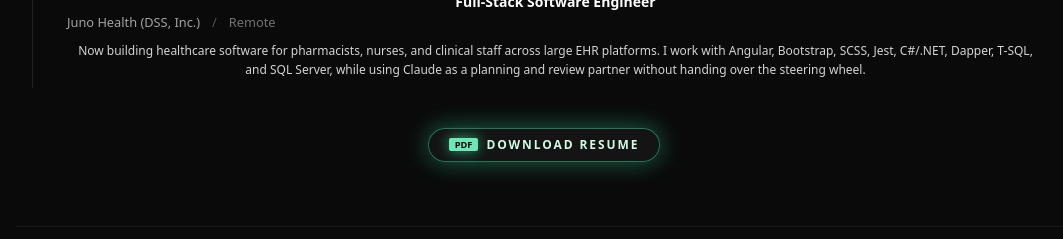
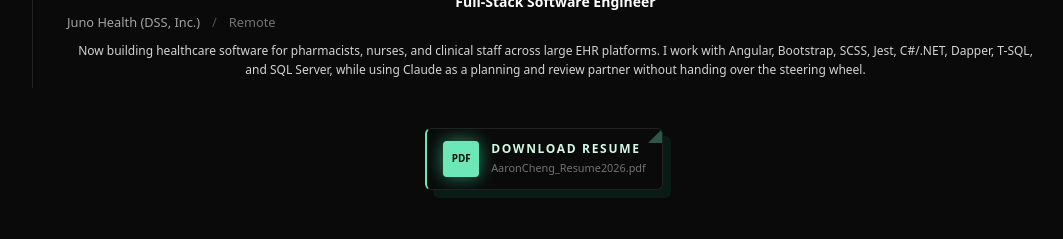
Before and after one commit to aaronchenghs/aaroncheng_v2, a React (Vite) app: page / in a window 1280 px wide. Shown: the part 1360-1599 px from the top of the page, without its empty margins (96-1159 px from the left). Built offline with nearby package versions, Linux system fonts and the light colour scheme; no server answers; the database is empty.

Commit message:
Resume download link component

```diff
--- /dev/null
+++ b/src/components/Common/ResumeDownloadLink.tsx
@@ -0,0 +1,34 @@
+const STYLES = {
+  root:
+    'group relative isolate inline-flex items-center gap-3 overflow-hidden rounded-md border ' +
+    'border-white/10 border-l-2 border-l-emerald-300 bg-neutral-950/80 px-4 py-3 text-left ' +
+    'shadow-[8px_8px_0_rgba(16,185,129,0.10)] transition duration-200 ' +
+    'before:absolute before:right-0 before:top-0 before:border-b-[14px] before:border-l-[14px] ' +
+    'before:border-b-emerald-300/35 before:border-l-transparent before:content-[""] ' +
+    'hover:-translate-y-[2px] hover:border-white/20 hover:border-l-emerald-200 ' +
+    'hover:bg-neutral-900/90 hover:shadow-[10px_10px_0_rgba(16,185,129,0.18)] ' +
+    'focus-visible:outline-none focus-visible:ring-2 focus-visible:ring-emerald-400 ' +
+    'focus-visible:ring-offset-2 focus-visible:ring-offset-neutral-950',
+  badge:
+    'grid h-9 w-9 place-items-center rounded bg-emerald-300 text-[0.62rem] font-black ' +
+    'leading-none tracking-normal text-neutral-950 shadow-[0_0_18px_rgba(52,211,153,0.65)] ' +
+    'transition group-hover:bg-emerald-200',
+  copy: 'flex flex-col gap-0.5',
+  label: 'text-xs font-semibold uppercase tracking-[0.14em] text-emerald-100',
+  meta: 'text-[0.68rem] normal-case tracking-normal text-neutral-500',
+} as const;
+
+const RESUME_DOWNLOAD_PATH = '/AaronCheng_Resume2026.pdf';
+const RESUME_FILE_NAME = 'AaronCheng_Resume2026.pdf';
+
+export function ResumeDownloadLink() {
+  return (
+    <a href={RESUME_DOWNLOAD_PATH} download className={STYLES.root}>
+      <span className={STYLES.badge}>PDF</span>
+      <span className={STYLES.copy}>
+        <span className={STYLES.label}>Download Resume</span>
+        <span className={STYLES.meta}>{RESUME_FILE_NAME}</span>
+      </span>
+    </a>
+  );
+}
--- a/src/components/Sections/TimelineSection.tsx
+++ b/src/components/Sections/TimelineSection.tsx
@@ -1,23 +1,13 @@
 import { TIMELINE_ENTRIES } from '../../assets/timelineEntries';
 import { cn } from '../../lib/cn';
 import { SECTION_SELECTORS } from '../../lib/sectionSelectors';
+import { ResumeDownloadLink } from '../Common/ResumeDownloadLink';
 import { Section } from './Section';
 
 const STYLES = {
   wrapper: 'relative mx-auto w-full max-w-5xl',
   list: 'space-y-8 border-l border-white/10 pl-6',
   resumeActionWrapper: 'mt-10 flex justify-center',
-  resumeAction:
-    'inline-flex items-center justify-center rounded-full border border-emerald-400/50 ' +
-    'gap-2 bg-neutral-900/80 px-5 py-2 text-xs font-semibold uppercase tracking-[0.16em] ' +
-    'text-emerald-100 shadow-[0_0_24px_rgba(52,211,153,0.45)] transition ' +
-    'hover:-translate-y-[1px] hover:border-emerald-300 hover:bg-emerald-400/10 ' +
-    'hover:text-white hover:shadow-[0_0_38px_rgba(52,211,153,0.75)] ' +
-    'focus-visible:outline-none focus-visible:ring-2 focus-visible:ring-emerald-400 ' +
-    'focus-visible:ring-offset-2 focus-visible:ring-offset-neutral-950',
-  resumeBadge:
-    'rounded-sm bg-emerald-300 px-1.5 py-0.5 text-[0.58rem] font-black leading-none ' +
-    'tracking-normal text-neutral-950 shadow-[0_0_14px_rgba(52,211,153,0.75)]',
   item:
     'relative group rounded-xl -ml-[2px] px-3 py-2 transition ' +
     'hover:bg-neutral-900/60 hover:shadow-lg hover:shadow-black/40',
@@ -54,8 +44,6 @@ const STYLES = {
     'mt-2 text-xs text-neutral-300 leading-relaxed transition-colors duration-200 ' +
     'group-hover:text-neutral-200',
 } as const;
-
-const RESUME_DOWNLOAD_PATH = '/AaronCheng_Resume2026.pdf';
 
 export function TimelineSection() {
   return (
@@ -104,10 +92,7 @@ export function TimelineSection() {
         </ol>
 
         <div className={STYLES.resumeActionWrapper}>
-          <a href={RESUME_DOWNLOAD_PATH} download className={STYLES.resumeAction}>
-            <span className={STYLES.resumeBadge}>PDF</span>
-            Download Resume
-          </a>
+          <ResumeDownloadLink />
         </div>
       </div>
     </Section>
```
